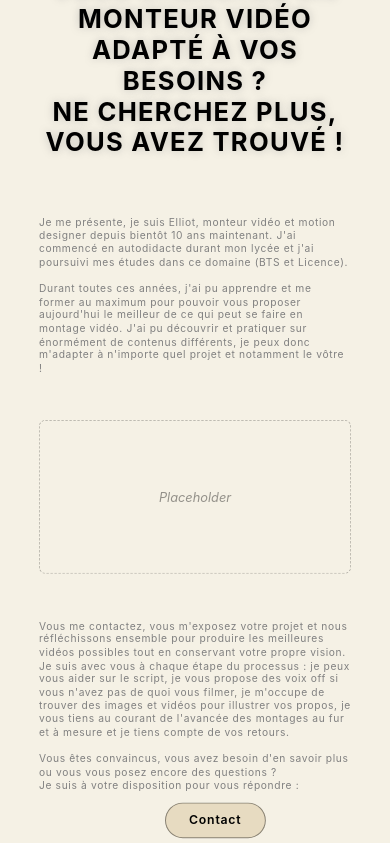
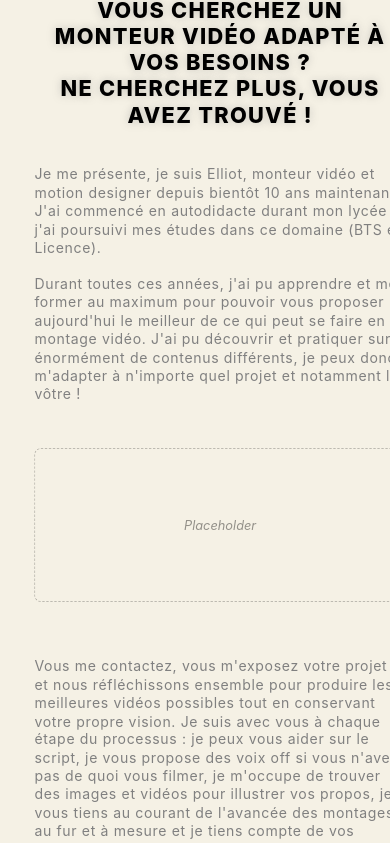
Before and after one commit to Faf-dev/zzaelde-rncp, a React (Create React App) app in the folder frontend/: page / in a window 390 px wide. Shown: the part 997-1840 px from the top of the page. Built offline with nearby package versions, Linux system fonts and the light colour scheme; no server answers.

Commit message:
fix: responsive sur tel du a propos

```diff
--- a/frontend/src/pages/Accueil.css
+++ b/frontend/src/pages/Accueil.css
@@ -123,7 +123,7 @@
   }
 
   #contact {
-    scroll-margin-top: 6rem;
+    scroll-margin-top: 3rem;
   }
 }
 
@@ -354,6 +354,24 @@
     font-size: 2rem;
   }
 
+  .contact-form-container {
+   margin-top: -12rem;
+
+   padding-top: 0;
+  }
+
+  .contact-form {
+    transform: scale(0.9);
+  }
+
+  .contact-form h2 {
+    font-size: 1.5rem;
+  }
+
+  .contact-form-container .contact-form {
+    max-height: 100vh;
+  }
+
   .content p {
     font-size: 1rem;
   }
@@ -363,6 +381,8 @@
   }
 
   .a-propos-section .a-propos main {
-    min-height: auto;
+    min-height: 250vh;
+    padding-bottom: 0;
+    margin-bottom: -6rem;
   }
 }
--- a/frontend/src/pages/Apropos.css
+++ b/frontend/src/pages/Apropos.css
@@ -313,6 +313,9 @@ main {
         margin-bottom: 0rem;
         margin-top: 0 !important;
         overflow: hidden;
+        min-width: 55vh;
+        position: relative;
+        right: 3%;
     }
 
     .tag-box {
@@ -321,13 +324,15 @@ main {
     }
 
     .content h1 {
-        font-size: 2rem;
+        font-size: 1.7rem;
         padding: 0rem;
         margin-top: 0rem;
+        font-weight: 800;
+        margin-bottom: 0;
     }
 
     .description {
-        font-size: 1rem;
+        font-size: 1.1rem !important;
         padding: 0 1.5rem;
     }
 
@@ -343,9 +348,9 @@ main {
 
     .btn-contact-main {
         font-size: 0.8rem;
-        padding: 0.7rem 1.5rem;
+        padding: 0.7rem 1.4rem;
         margin-top: 1rem;
-        margin-left: 10.5rem;
+        margin-left: 10rem;
         align-items: center;
     }
 }
```
